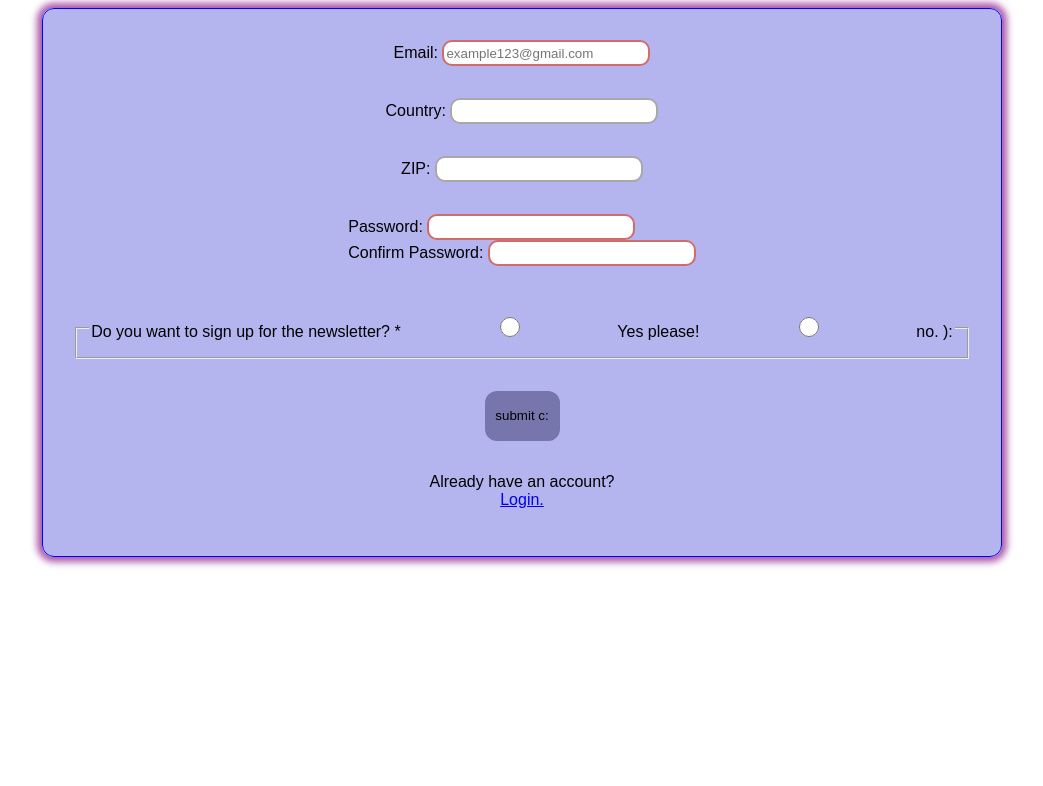
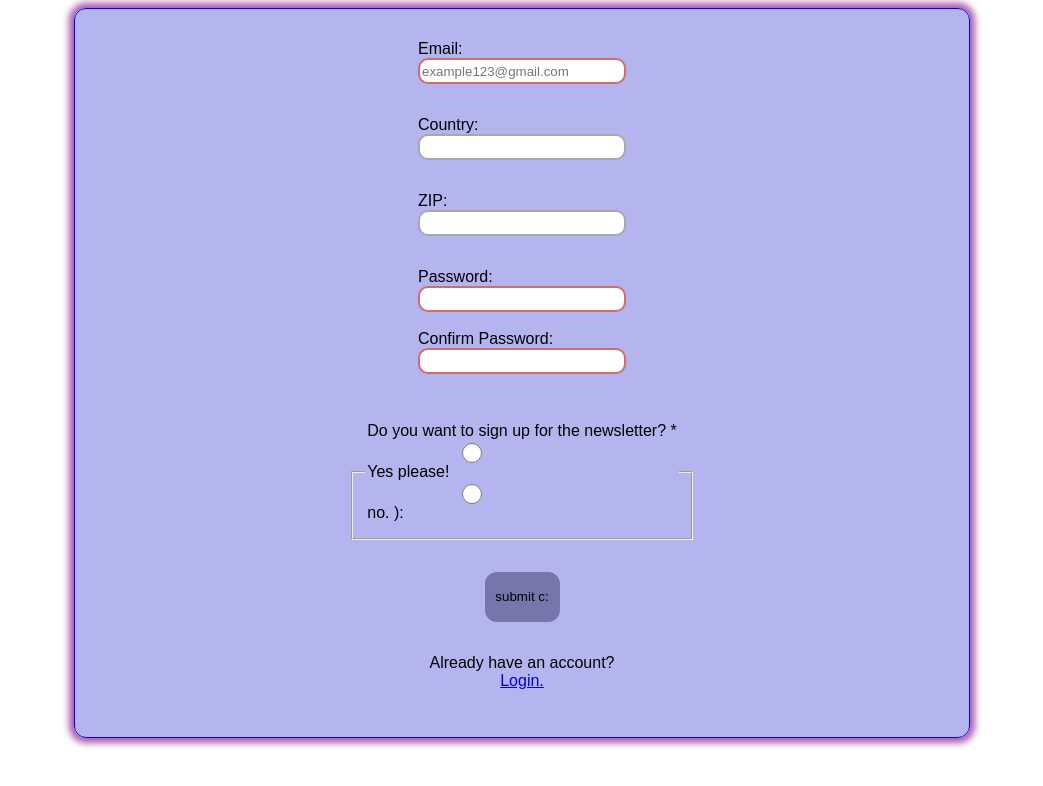
Before and after one commit to pinkx-xlink/form-validation-project, a plain HTML site: page index.html in a window 1280 px wide. Shown: the whole page, without its empty margins (126-1169 px from the left). Drawn offline with Linux system fonts and the light colour scheme.

Commit message:
Align input elements to center

```diff
--- a/style.css
+++ b/style.css
@@ -6,7 +6,8 @@ body {
 form {
     font-family: Arial, Helvetica, sans-serif;
     font-size: medium;
-    width: 75%;
+    width: 70%;
+
 }
 
 .container {
@@ -14,7 +15,7 @@ form {
     display: flex;
     flex-direction: column;
     align-items: center;
-    justify-content: space-around;
+    justify-content: center;
     padding: 15px;
     border-radius: 12px;
     border: 1px solid blue;
@@ -26,6 +27,7 @@ input {
     border-radius: 10px;
     width: 200px;
     height: 20px;
+    display: flex;
 }
 
 input:invalid {
```
